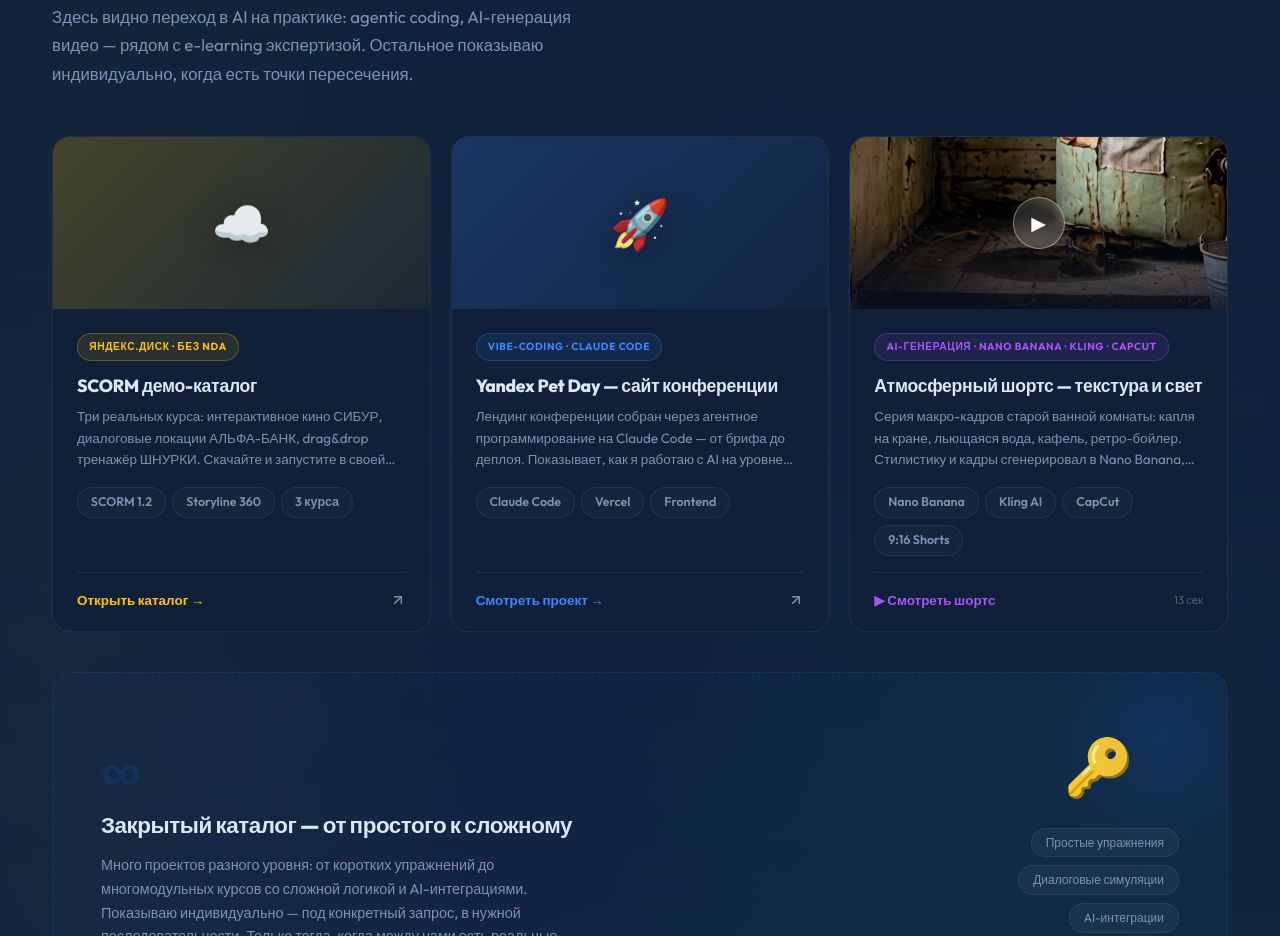
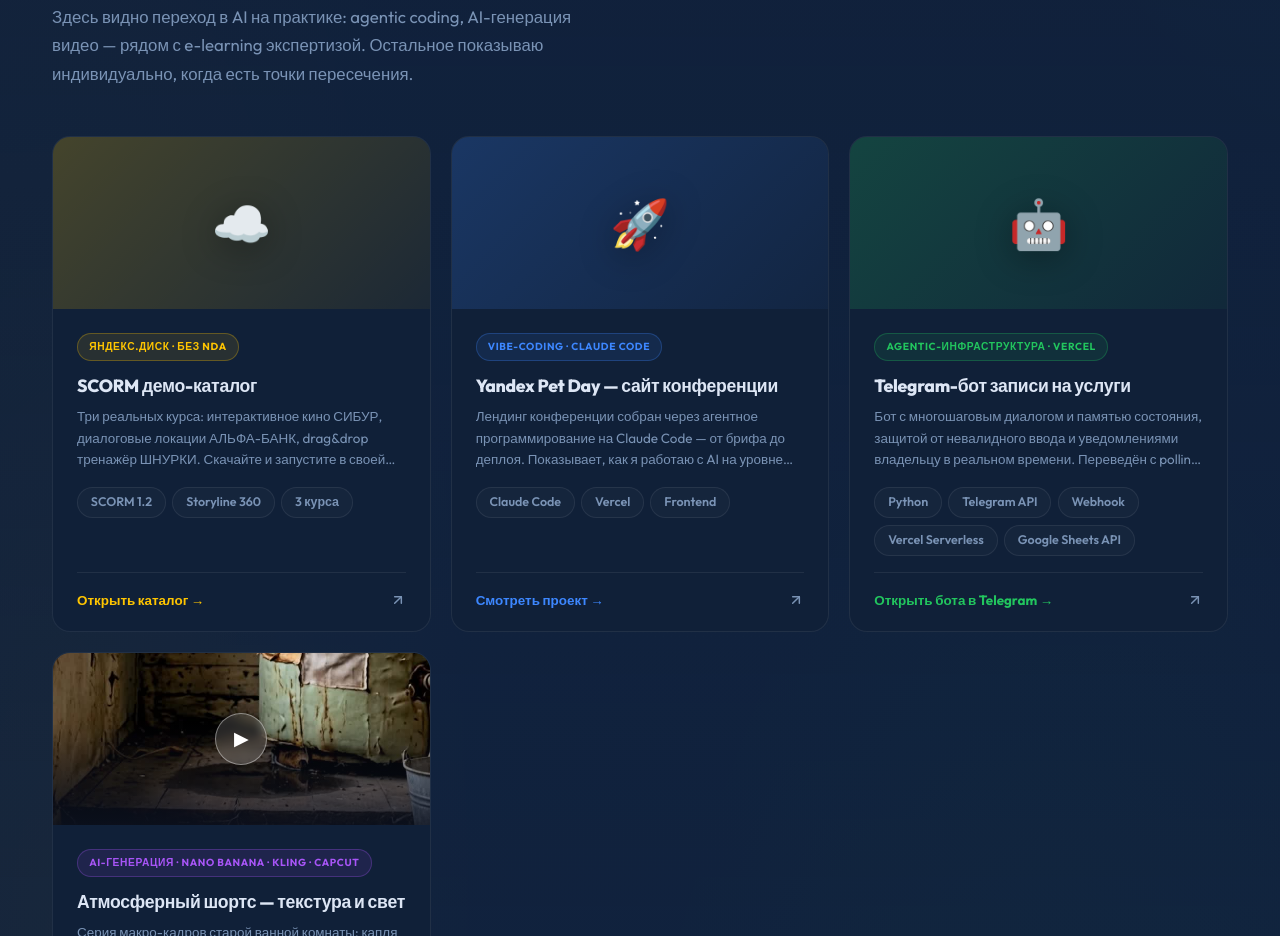
Before and after one commit to kantsurak1989-ui/portfolio, a website: page index.html in a window 1280 px wide. Shown: the part 2791-3727 px from the top of the page. Drawn offline with Linux system fonts and the light colour scheme.

Commit message:
Update index.html

```diff
--- a/index.html
+++ b/index.html
@@ -1040,6 +1040,15 @@ function buildDemos() {
       cta:'Смотреть проект →',
     },
     {
+      icon:'🤖', accent:'34,197,94',
+      badge:'Agentic-инфраструктура · Vercel',
+      title:'Telegram-бот записи на услуги',
+      desc:'Бот с многошаговым диалогом и памятью состояния, защитой от невалидного ввода и уведомлениями владельцу в реальном времени. Переведён с polling на webhook-архитектуру и задеплоен как serverless-функция — работает 24/7 без выделенного сервера. Заявки пишутся напрямую в Google Sheets через Service Account.',
+      tags:['Python','Telegram API','Webhook','Vercel Serverless','Google Sheets API'],
+      url:'https://t.me/Yuriykan_bot',
+      cta:'Открыть бота в Telegram →',
+    },
+    {
       type:'video',
       icon:'🎬', accent:'168,85,247',
       badge:'AI-генерация · Nano Banana · Kling · CapCut',
@@ -1147,17 +1156,19 @@ buildDemos();
 const KB = `Ты AI-помощник на портфолио Юрия Канцурака. Отвечай от 3-го лица, кратко (2-3 предложения), только по фактам ниже. Если вопрос касается AI, смены направления или будущих планов — подчёркивай, что Юрий целенаправленно переходит в AI-разработку, используя 8+ лет e-learning опыта как фундамент, а не как единственную специализацию.
 Имя: ${C.name}, ${C.city}. База: ${C.role}, 8+ лет. Сейчас: активный переход в AI-разработку.
 Цифры: 100+ курсов в production, команда до 20 человек, правки -85%, AI-pipeline ×3.3.
-AI-направление: agentic coding на Claude Code (лендинг конференции Yandex Pet Day — от брифа до деплоя), AI-генерация видео (Nano Banana, Kling, CapCut), LLM API интеграции внутри SCORM, prompt-инженеринг, RAG.
+AI-направление: agentic coding на Claude Code (лендинг конференции Yandex Pet Day — от брифа до деплоя; Telegram-бот записи на услуги — webhook-архитектура, Vercel serverless, Google Sheets API), AI-генерация видео (Nano Banana, Kling, CapCut), LLM API интеграции внутри SCORM, prompt-инженеринг, RAG.
 Ищет: роли в AI-разработке, либо Lead/Head of E-learning с AI-фокусом. Зарплата от ${C.salary} ₽. Удалённо / гибрид (${C.city}).
 Контакт: ${C.email}, ${C.phone}.
 Инструменты: Claude API, Claude Code (agentic coding), GPT-4o, Gemini, prompt-инженеринг, RAG, Nano Banana, Kling AI, CapCut, Midjourney, FLUX, ElevenLabs. Storyline 360 (advanced, custom JS), Rise, Captivate, iSpring, SCORM 1.2/2004, xAPI, WebTutor, Teachbase, Moodle, JavaScript, HTML/CSS, Git.
 Управление: команда до 20, постановка задач, менторинг.
-Кейсы: Compliance банк 2400+ (87% completion, 2 итерации правок). AI-тьютор внутри SCORM через JS+LLM (+41% вовлечённость). AI-pipeline: 18ч vs 60ч. Yandex Pet Day — сайт конференции через Claude Code. AI-шортс — атмосферное видео через Nano Banana/Kling/CapCut.`;
+Кейсы: Compliance банк 2400+ (87% completion, 2 итерации правок). AI-тьютор внутри SCORM через JS+LLM (+41% вовлечённость). AI-pipeline: 18ч vs 60ч. Yandex Pet Day — сайт конференции через Claude Code. Telegram-бот записи на услуги — webhook + Vercel serverless + Google Sheets API, работает 24/7. AI-шортс — атмосферное видео через Nano Banana/Kling/CapCut.`;
 
 const FB = {
   'переход':  'Юрий целенаправленно переходит в AI-разработку — от e-learning, где AI ускорял production, к собственным AI-продуктам: agentic coding на Claude Code (сайт Yandex Pet Day), AI-генерация видео (Nano Banana, Kling, CapCut). 8+ лет опыта — фундамент, а не ограничение.',
   'claude code':'Юрий работает с Claude Code как с агентным инструментом разработки — не просто чат, а полноценная сборка проекта от брифа до деплоя. Пример: сайт конференции Yandex Pet Day, собранный через agentic coding.',
-  'agentic':  'Agentic coding — это когда AI не просто подсказывает код, а самостоятельно собирает проект от брифа до деплоя. Юрий применяет это на практике: сайт Yandex Pet Day собран именно так через Claude Code.',
+  'agentic':  'Agentic coding — это когда AI не просто подсказывает код, а самостоятельно собирает проект от брифа до деплоя. Юрий применяет это на практике: сайт Yandex Pet Day и Telegram-бот записи на услуги собраны именно так через Claude Code.',
+  'telegram': 'Юрий собрал Telegram-бота записи на услуги: многошаговый диалог, защита от невалидного ввода, уведомления владельцу, запись заявок в Google Sheets. Бот переведён на webhook-архитектуру и работает 24/7 как serverless-функция на Vercel — без выделенного сервера и без затрат на хостинг.',
+  'бот':      'Юрий собрал Telegram-бота записи на услуги: многошаговый диалог, защита от невалидного ввода, уведомления владельцу, запись заявок в Google Sheets. Бот переведён на webhook-архитектуру и работает 24/7 как serverless-функция на Vercel — без выделенного сервера и без затрат на хостинг.',
   'ai':       'Юрий активно развивается в AI-направлении: построил AI-pipeline для e-learning (×3.3 к скорости), а сейчас делает agentic coding на Claude Code и AI-генерацию видео (Nano Banana, Kling, CapCut). Примеры — в разделе «Избранные работы».',
   'команд':   'Юрий руководил production-командой до 20 человек — дизайнеры, методологи, разработчики, монтажёры. Выстраивал процессы, ставил задачи, вёл менторинг джунов.',
   'javascript':'Кастомный JS в Storyline — его специализация: нестандартные drag&drop, ветвление по сложной логике, аналитика прохождения и POST-запросы к внешним API прямо из курса.',
```
